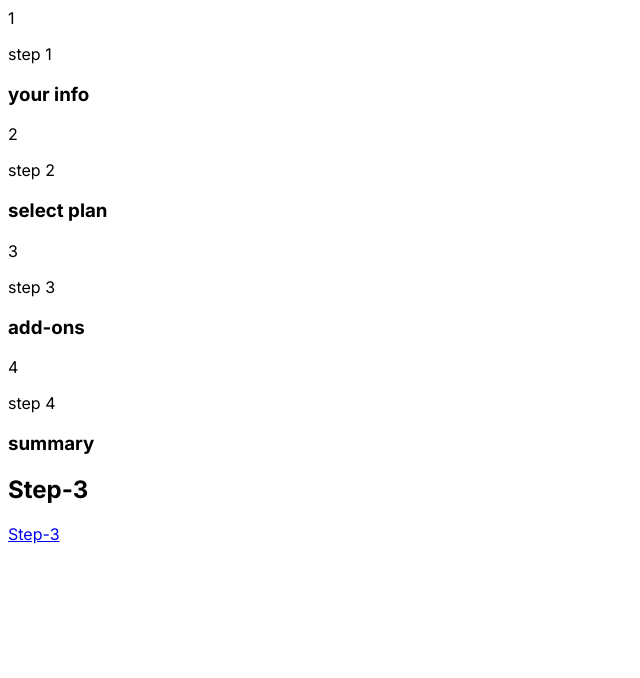
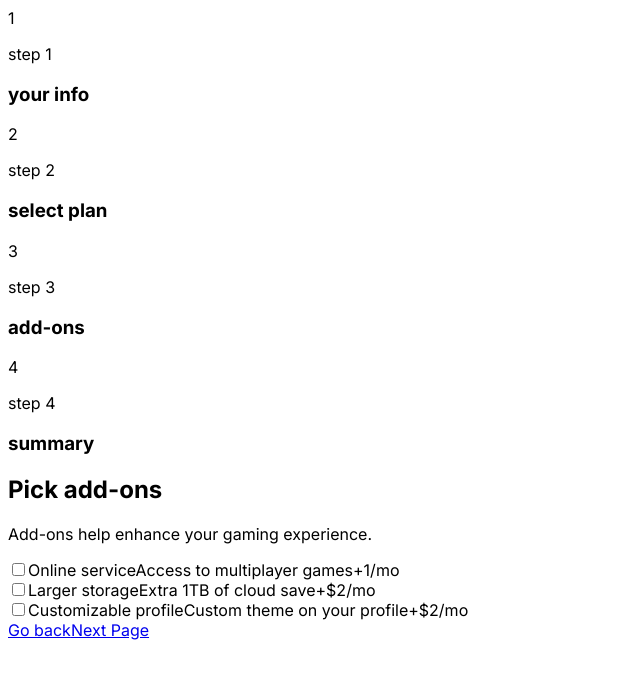
Before and after one commit to talgat-ruby/team5-hackathon1, a Next.js app: page /login/step-3 in a window 1280 px wide. Shown: the top 678 px of the page, without its empty margins (0-640 px from the left). Built offline with nearby package versions, Linux system fonts and the light colour scheme.

Commit message:
step-3 part

```diff
--- a/app/login/step-3/page.tsx
+++ b/app/login/step-3/page.tsx
@@ -1,9 +1,80 @@
+'use client'
 import Link from "next/link"
+import {useState} from "react";
+import {redirect} from "next/navigation";
+
+
 export default function StepThree() {
+    const [isOnline, setIsOnline] = useState(false);
+    const [isLarger, setIsLarger] = useState(false);
+    const [isCustomizable, setICustomizable] = useState(false);
+
+    function radioCheckOnline() {
+        setIsOnline(!isOnline)
+    }
+    function radioCheckLarger() {
+        setIsLarger(!isLarger)
+    }
+    function radioCheckCustomizable() {
+        setICustomizable(!isCustomizable)
+    }
+
+    function nextPage() {
+
+    }
     return (
         <>
-            <h1>Step-3</h1>
-            <Link href="./step-4">Step-3</Link>
+            <header>
+                <h1>
+                    Pick add-ons
+                </h1>
+                <p>
+                    Add-ons help enhance your gaming experience.
+                </p>
+            </header>
+            <main>
+                    <div className={`${isOnline ? "active" : ""} radio-check`}>
+                        <input type="checkbox"
+                               id="online"
+                               name="online"
+                               checked={isOnline}
+                               onChange={radioCheckOnline}
+                        />
+                        <label htmlFor="online">
+                            <span>Online service</span>
+                            Access to multiplayer games
+                            <span>+1/mo</span>
+                        </label>
+                    </div>
+                    <div className={`${isLarger ? "active" : ""} radio-check`}>
+                        <input type="checkbox"
+                               id="larger"
+                               name="larger"
+                               checked={isLarger}
+                               onChange={radioCheckLarger}
+                        />
+                        <label htmlFor="larger">
+                            <span>Larger storage</span>
+                            Extra 1TB of cloud save
+                            <span>+$2/mo</span>
+                        </label>
+                    </div>
+                    <div className={`${isCustomizable ? "active" : ""} radio-check`}>
+                        <input type="checkbox"
+                               id="customizable"
+                               name="customibzable"
+                               checked={isCustomizable}
+                               onChange={radioCheckCustomizable}
+                        />
+                        <label htmlFor="customizable">
+                            <span>Customizable profile</span>
+                            Custom theme on your profile
+                            <span>+$2/mo</span>
+                        </label>
+                    </div>
+                <Link href="./step-2">Go back</Link>
+                <Link href="./step-4" onClick={nextPage}>Next Page</Link>
+            </main>
         </>
     )
 }
```
